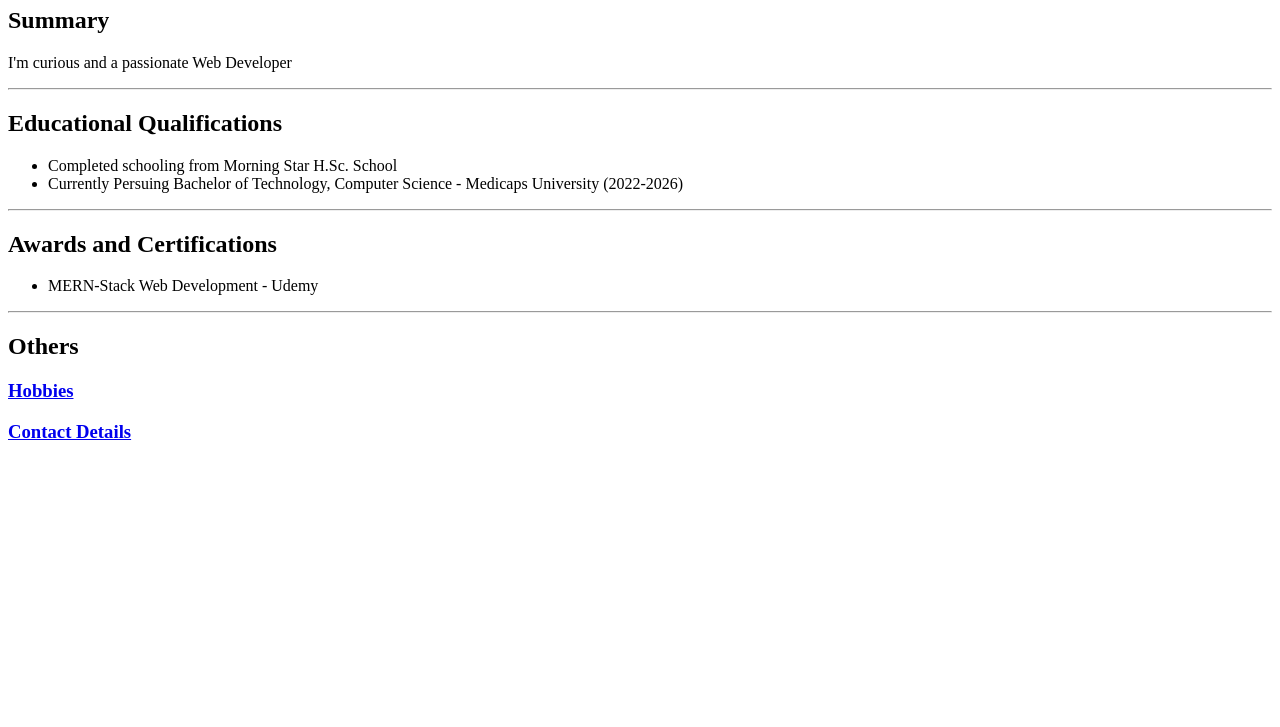
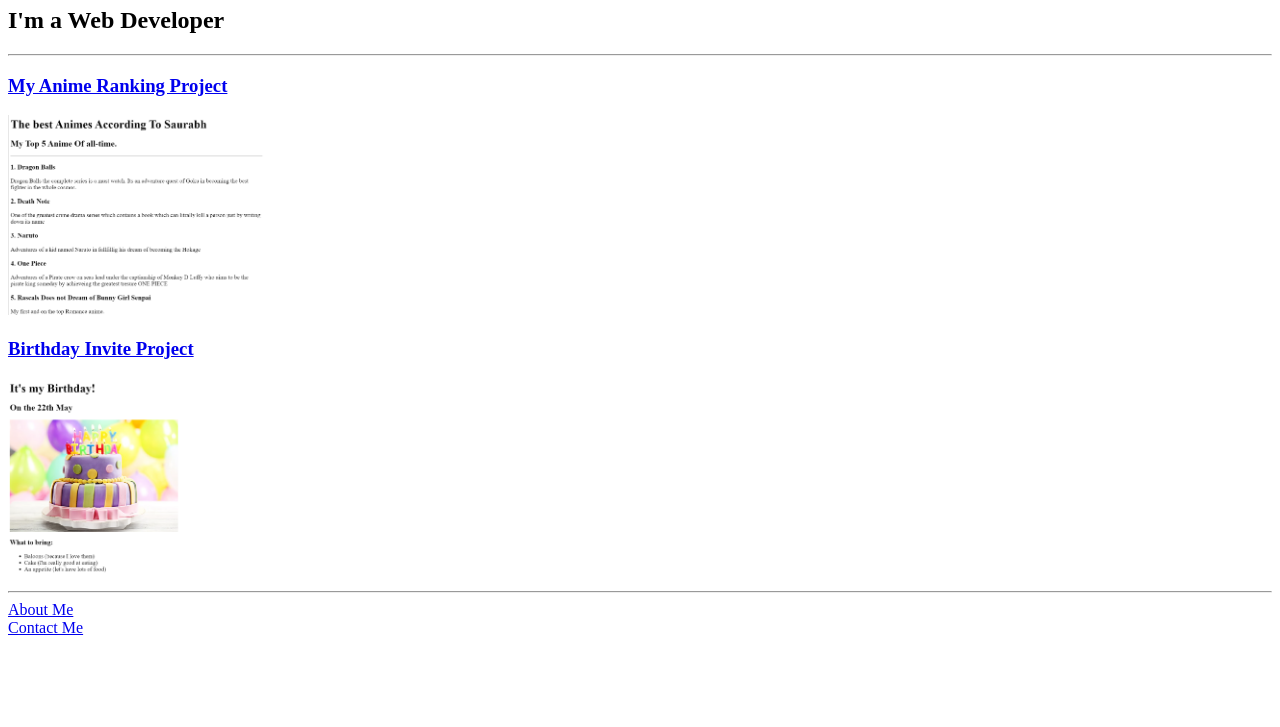
Before and after one commit to SaurabhAst/html-portfolio, a plain HTML site: page index.html in a window 1280 px wide. Shown: the part 73-800 px from the top of the page. Drawn offline with Linux system fonts and the light colour scheme.

Commit message:
Add files via upload

```diff
--- a/index.html
+++ b/index.html
@@ -1,29 +1,22 @@
 <!DOCTYPE html>
-<html lang="en">
+<html>
     <head>
         <meta charset="UTF-8">
         <meta name="viewport" content="width=device-width, initial-scale=1.0">
-    <title>My Resume</title>
+        <title>Saurabh's Portfolio</title>
+
     </head>
     <body>
-    <h1>Saurabh Asthana</h1>
-    <h2>Summary</h2>
-    <p>I'm curious and a passionate Web Developer</p>
+        <h1>Saurabh Asthana's Portfolio</h1>
+        <h2>I'm a Web Developer</h2>
         <hr />
-    <h2>Educational Qualifications</h2>
-    <ul>
-        <li>Completed schooling from Morning Star H.Sc. School</li>
-        <li>Currently Persuing Bachelor of Technology, Computer Science - Medicaps University (2022-2026)</li>
-    </ul>
+        <h3><a href="./public/movie ranking.html">My Anime Ranking Project</a></h3>
+        <img src="./assets/images/movie ranking.png" height="200" alt="screenshot of 'my anime ranking project'" />
+        <h3><a href="./public/birthday invite.html">Birthday Invite Project</a></h3>
+        <img src="./assets/images/Birthday invite.png" height="200" alt="screenshot of 'birthday invite project'"/>
         <hr />
-    <h2>Awards and Certifications</h2>
-    <ul>
-        <li>MERN-Stack Web Development - Udemy</li>
-    </ul>
-    <hr />
-    <h2>Others</h2>
-    <h3><a href="./hobbies.html">Hobbies</a></h3>
-    <h3><a href="./contactme.html">Contact Details</a></h3>
+        <a href="./public/about.html">About Me</a><br />
+        <a href="./public/contact.html">Contact Me</a>
 
     </body>
 </html>
```
Lines whose indentation alone changed are shown as unchanged.
